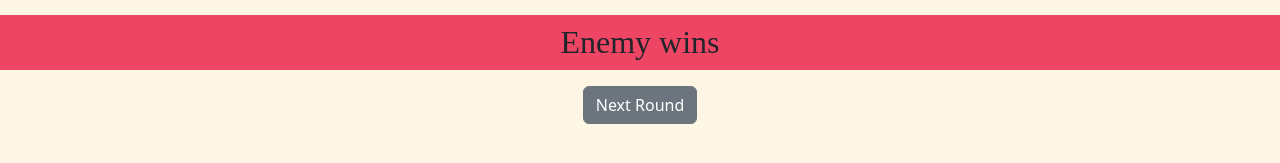
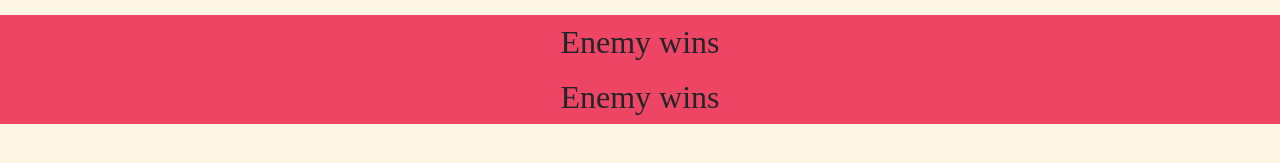
Before and after one commit to rodrigopcoelho/Card-Rogue, a React (Create React App) app: page / in a window 1280 px wide. Both pictures are taken after a click on the button "Start Combat". Shown: the part 567-730 px from the top of the page. Built offline with nearby package versions, Linux system fonts and the light colour scheme; a web font is replaced by a local one.

Commit message:
winner color fix

```diff
--- a/src/Combat.jsx
+++ b/src/Combat.jsx
@@ -123,9 +123,9 @@ const Combat = ({ playerDeck, enemyDeck, shop, playerGold, round, updateRound, u
       {winner && <h2 className='pt-2'>{winner}</h2>}
 
       </div>
-      <div className='d-flex justify-content-center mt-3'>
-      <button type="button" class="btn btn-secondary " onClick={handleshop}>Next Round</button>
-      </div>
+      <div className={`d-flex justify-content-center ${winner === 'User wins' ? 'green' : 'red'}`}>
+  {winner && <h2 className='pt-2'>{winner}</h2>}
+</div>
     </div>
   );
 };
```
